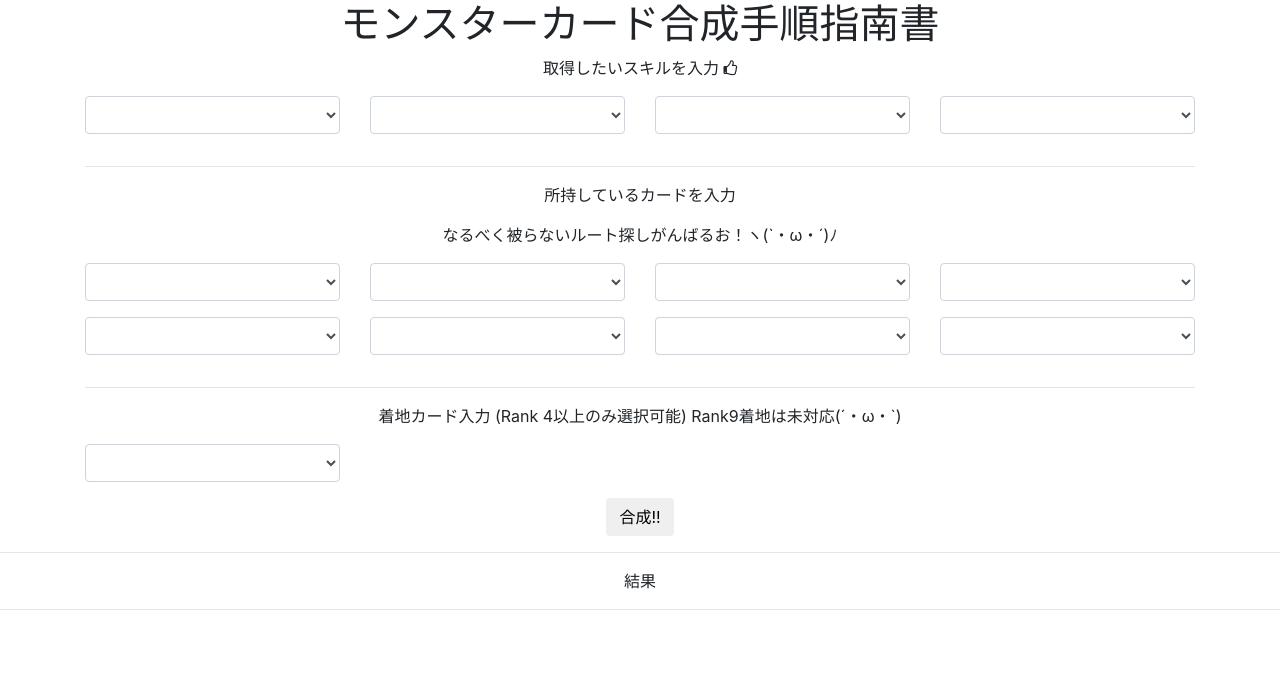
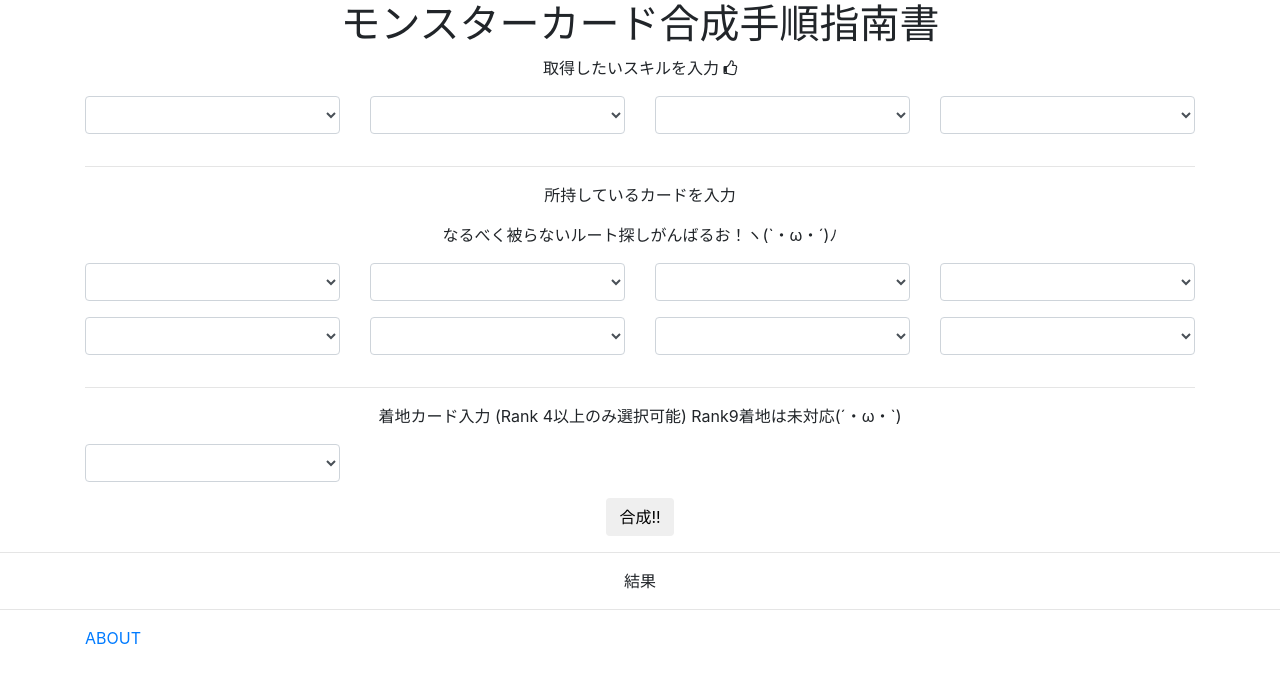
Before and after one commit to omatztw/tw-card-chef, an Angular app: page / in a window 1280 px wide. Shown: the top 682 px of the page. Built offline with nearby package versions, Linux system fonts and the light colour scheme.

Commit message:
Update readme

```diff
--- a/src/app/components/card/card.component.html
+++ b/src/app/components/card/card.component.html
@@ -126,4 +126,8 @@
 <p>結果</p>
 <hr>
 <app-result [routes]="finalRoutes"></app-result>
-<footer></footer>
+<div class="container">
+<footer class="footer text-left">
+  <a href="https://github.com/omatztw/tw-card-chef">ABOUT</a>
+</footer>
+</div>
```
Also changed, not shown: 2 other files (tests, documents, lock files or other folders).
